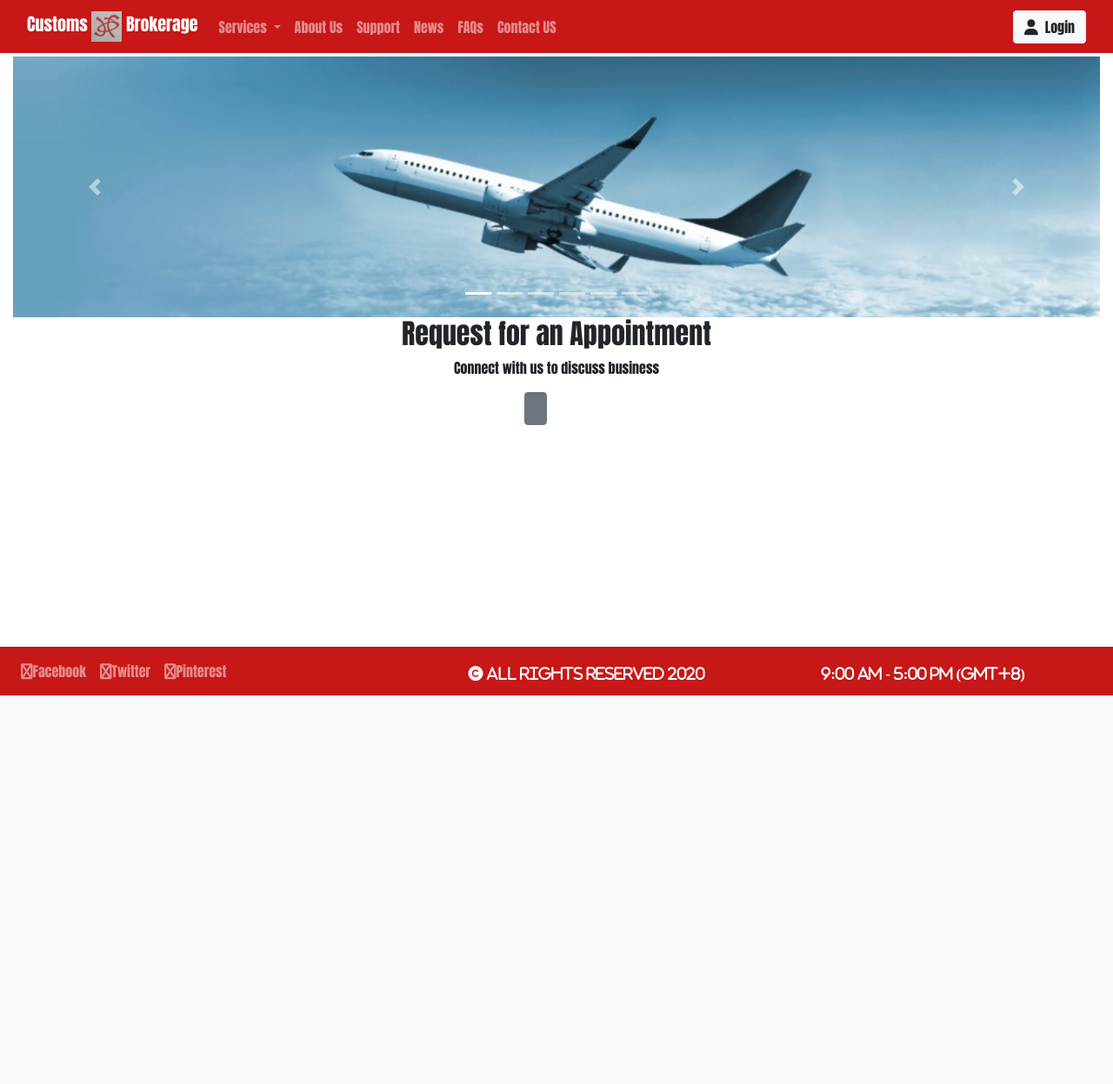
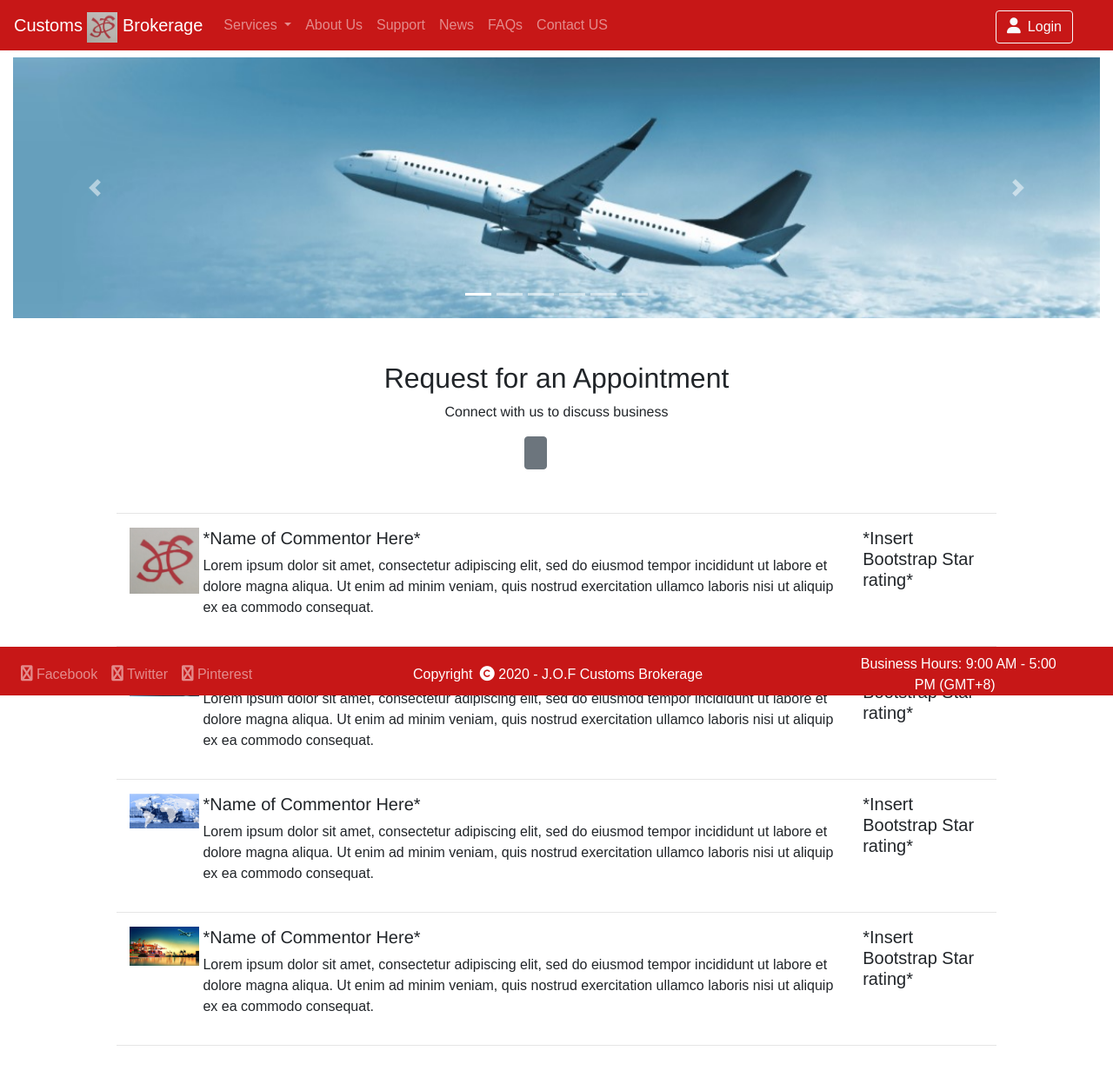
Before and after one commit to rizsim214/jof-brokerage, a CodeIgniter app: page /jof-brokerage/ in a window 1280 px wide. Shown: the whole page at 87% size. Before the commit the page ends 800 px from the top, so only its background shows below. Run offline with CodeIgniter, Linux system fonts and the light colour scheme; some libraries are stand-ins or nearby versions.

Commit message:
Added Login_Page 16/07/2020

```diff
--- a/application/config/routes.php
+++ b/application/config/routes.php
@@ -50,5 +50,7 @@ defined('BASEPATH') OR exit('No direct script access allowed');
 |		my-controller/my-method	-> my_controller/my_method
 */
 $route['default_controller'] = 'MainController';
+$route['login'] = 'MainController/dynamic_view/login';
+$route['signIn'] = 'MainController/login';
 $route['404_override'] = '';
 $route['translate_uri_dashes'] = FALSE;
--- a/application/controllers/MainController.php
+++ b/application/controllers/MainController.php
@@ -5,6 +5,7 @@ class MainController extends CI_Controller {
 
     public function __construct(){
         parent:: __construct();
+        $this->load->helper('form');
     }
 
 	public function index()
@@ -24,6 +25,9 @@ class MainController extends CI_Controller {
         }
     }
 
+    public function login(){
+        echo "You have succesfully logged in!!";
+    }
 
 
 }
--- a/application/views/includes/footer.php
+++ b/application/views/includes/footer.php
@@ -1,34 +1,37 @@
 
-    <footer>
-        <nav class="navbar navbar-dark navbar-expand-lg fixed-bottom">
-            <div class="container-fluid row">
-                <ul class="navbar-nav col-md">
+    <footer class="fixed-bottom">
+
+
+
+        <nav class="navbar navbar-dark navbar-expand-lg ">
+            <div class="container-fluid row mb-n2">
+                <ul class="navbar-nav col-md-3 ">
                     <li class="nav-item ">
-                        <a href="#" class="nav-link"><i class="fas fa-facebook-square " style="font-size:18px;" ></i>Facebook</a>
+                        <a href="#" class="nav-link"><i class="fas fa-facebook-square " style="font-size:18px;" ></i> Facebook</a>
                     </li>
                      <li class="nav-item">
-                        <a href="#" class="nav-link"><i class="fas fa-twitter " style="font-size:18px;" ></i>Twitter</a>
+                        <a href="#" class="nav-link"><i class="fas fa-twitter " style="font-size:18px;" ></i> Twitter</a>
                     </li>
                      <li class="nav-item">
-                        <a href="#" class="nav-link"><i class="fas fa-pinterest " style="font-size:18px;" ></i>Pinterest</a>
+                        <a href="#" class="nav-link"><i class="fas fa-pinterest " style="font-size:18px;" ></i> Pinterest</a>
                     </li>
                 </ul>
 
-                <div class="col-md-4 pt-1 mx-auto">
-                    <i class="fas fa-copyright" style="font-size:17px; color:white;"> All Rights Reserved 2020</i>
+                <div class="col-md mb-n3 pl-5">
+                   <p class="text-center"style="color:white;">Copyright <i class="fas fa-copyright ml-1" style="font-size:17px;"></i> 2020 - J.O.F Customs Brokerage </p>
                 </div>
-                <div class="col-md-3 pt-1">
-                    <i class="fas fa-clock-o pr-1" style="font-size:17px; color:white;"> 9:00 AM - 5:00 PM (GMT+8)</i>
+                <div class="col-md-3 mb-n3 pl-5">
+                    <p class="text-center" style="color:white;"><i class="fas fa-clock-o mr-2" style="font-size:17px;"></i>Business Hours: 9:00 AM - 5:00 PM (GMT+8)</p>
                 </div>
             </div>
         </nav>
-    </footer>
+
 
     <script type="text/javascript" src="<?php echo base_url();?>assets/js/jquery-3.5.1.slim.min.js"></script>
     <script type="text/javascript" src="<?php echo base_url();?>assets/js/popper.min.js" ></script>
     <script type="text/javascript" src="<?php echo base_url();?>assets/js/bootstrap.min.js" ></script>
     <script type="text/javascript" src="<?php echo base_url();?>assets/js/font_awesome.js"></script>
     <script type="text/javascript" src="<?php echo base_url();?>assets/js/jof_javascript.js"></script>
-
+</footer>
     </body>
 </html>
--- a/application/views/includes/header.php
+++ b/application/views/includes/header.php
@@ -15,9 +15,9 @@ defined('BASEPATH') OR exit('No direct script access allowed');
   </head>
 
 <body>
-<nav class="navbar navbar-dark navbar-expand-lg ">
-<div class="container-fluid">
-  <a class="navbar-brand mb-0 h1" href="<?php echo base_url();?>">
+<nav class="navbar navbar-dark navbar-expand-lg sticky-top ">
+<div class="container-fluid row">
+  <a class="navbar-brand mb-n1" href="<?php echo base_url();?>">
       Customs
         <img src="<?php echo base_url();?>assets/img/logo.png" class="d-inline-block align-top" width="35" height="35" alt="logo" loading="jof_logo">
       Brokerage
@@ -27,7 +27,7 @@ defined('BASEPATH') OR exit('No direct script access allowed');
       <span class="navbar-toggler-icon"></span>
     </button>
  <div class="collapse navbar-collapse" id="navbarSupportedContent">
-    <ul class="navbar-nav mr-auto">
+    <ul class="navbar-nav mr-auto py-n1">
      <li class="nav-item dropdown">
         <a class="nav-link dropdown-toggle" href="#" id="navbarDropdown" role="button" data-toggle="dropdown" aria-haspopup="true" aria-expanded="false">
           Services
@@ -36,8 +36,9 @@ defined('BASEPATH') OR exit('No direct script access allowed');
 
           <a class="dropdown-item" href="#"><i class="fas fa-question-circle pr-2" style="font-size:18px;"></i> Request a Qoute</a>
           <a class="dropdown-item" href="#"><i class="fas fa-book pr-2" style="font-size:18px;"></i> Consultations</a>
-          <a class="dropdown-item" href="#"><i class="fas fa-plane pr-2" style="font-size:18px;"></i>Air-fair Shipping</a>
-          <a class="dropdown-item" href="#"><i class="fas fa-ship pr-2" style="font-size:18px;"></i>Sea-fair Shipping</a>
+          <a class="dropdown-item" href="#"><i class="fas fa-building pr-2" style="font-size:18px;"></i> Warehousing</a>
+          <a class="dropdown-item" href="#"><i class="fas fa-plane pr-2" style="font-size:18px;"></i> Air-fair Shipping</a>
+          <a class="dropdown-item" href="#"><i class="fas fa-ship pr-2" style="font-size:18px;"></i> Sea-fair Shipping</a>
         </div>
       </li>
       <li class="nav-item <?php if($this->uri->uri_string() == 'about'){ echo 'active'; }?>">
@@ -58,6 +59,6 @@ defined('BASEPATH') OR exit('No direct script access allowed');
     </ul>
 </div>
 
-<a href="#" class="btn btn-md btn-light"><i class="fas fa-user pr-2" style="font-size:18px;"></i>Login</a>
+<a href="<?php echo base_url('login');?>" class="btn btn-md btn-outline-light mt-1"><i class="fas fa-user pr-2" style="font-size:18px;"></i>Login</a>
 </div>
 </nav>
--- a/application/views/pages/home.php
+++ b/application/views/pages/home.php
@@ -1,6 +1,6 @@
 
 
-<div class="container-fluid my-1" >
+<div class="container-fluid my-2" id="body-container" >
 
 		<div id="MagicCarousel" class="carousel carousel-fade " data-ride="carousel">
 		<ol class="carousel-indicators">
@@ -12,26 +12,26 @@
 			<li data-target="#MagicCarousel" data-slide-to="5"></li>
 		</ol>
 			<div class="carousel-inner" role="listbox" style="max-height: 300px !important;">
-				<div class="carousel-item active" data-intereval="4000">
+				<div class="carousel-item active" data-intereval="3000">
 					<img class="d-block w-100  " src="<?php echo base_url();?>assets/img/shipping1.jpg" alt="First Slide">
 				</div>
-				<div class="carousel-item" data-intereval="4000">
+				<div class="carousel-item" data-intereval="3000">
 					<img class="d-block w-100" src="<?php echo base_url();?>assets/img/shipping2.png" alt="Second Slide">
 
 				</div>
-				<div class="carousel-item" data-intereval="2000">
+				<div class="carousel-item" data-intereval="3000">
 					<img class="d-block w-100" src="<?php echo base_url();?>assets/img/shipping3.jpg" alt="Third Slide">
 
 				</div>
-				<div class="carousel-item" data-intereval="4000">
+				<div class="carousel-item" data-intereval="3000">
 					<img class="d-block w-100" src="<?php echo base_url();?>assets/img/shipping4.jpg" alt="Fourth Slide">
 
 				</div>
-				<div class="carousel-item" data-intereval="2000">
+				<div class="carousel-item" data-intereval="3000">
 					<img class="d-block w-100"  src="<?php echo base_url();?>assets/img/shipping5.jpg" alt="Fifth Slide">
 
 				</div>
-				<div class="carousel-item" data-intereval="4000">
+				<div class="carousel-item" data-intereval="3000">
 					<img class="d-block w-100" src="<?php echo base_url();?>assets/img/shipping7.jpg" alt="Sixth Slide">
 
 				</div>
@@ -47,12 +47,76 @@
 		</div>
 
 		<div class=" text-center" id="text_qoute">
-		<h2>Request for an Appointment</h2>
-		<p>Connect with us to discuss business</p>
+			<h2 id="home-tag">Request for an Appointment</h2>
+			<p id="home-tag">Connect with us to discuss business</p>
 		</div>
-	<div class="col-sm-1 mx-auto">
-		<a href="#" class="bnt btn btn-secondary " role="buton"><i class="fas fa-handshake-o" style="font-size:30px;"></i></a>
+	<div class="col-sm-1 mx-auto ">
+		<a href="#" class="bnt btn btn-secondary" role="buton"><i class="fas fa-handshake-o" style="font-size:30px;"></i></a>
 	</div>
 
+	<div class="container col-md-10 mx-auto" id="media-container" >
+	<hr>
+		<div class="media">
+    		<div class="media-left col-sm-1 ">
+     		 <img src="<?php echo base_url();?>assets/img/logo.png" class="media-object" style="width:80px">
+   			</div>
+			<div class="media-body col-md-9">
+				<h5 class="media heading" id="home-tag">*Name of Commentor Here*</h5>
+					<p>Lorem ipsum dolor sit amet, consectetur adipiscing elit, sed do eiusmod tempor incididunt ut labore et dolore magna aliqua. Ut enim ad minim veniam,
+							quis nostrud exercitation ullamco laboris nisi ut aliquip ex ea commodo consequat.
+					</p>
+			</div>
+			<div class="media-right col-sm-2 ">
+     		 <h5>*Insert Bootstrap Star rating*</h5>
+   			</div>
+	 	</div>
+	<hr>
+			<div class="media">
+    		<div class="media-left col-sm-1 ">
+     		 <img src="<?php echo base_url();?>assets/img/shipping1.jpg" class="media-object" style="width:80px">
+   			</div>
+			<div class="media-body col-md-9">
+				<h5 class="media heading" id="home-tag">*Name of Commentor Here*</h5>
+					<p>Lorem ipsum dolor sit amet, consectetur adipiscing elit, sed do eiusmod tempor incididunt ut labore et dolore magna aliqua. Ut enim ad minim veniam,
+							quis nostrud exercitation ullamco laboris nisi ut aliquip ex ea commodo consequat.
+					</p>
+			</div>
+			<div class="media-right col-sm-2 ">
+     		 <h5>*Insert Bootstrap Star rating*</h5>
+   			</div>
+	 	</div>
+	<hr>
+			<div class="media">
+    		<div class="media-left col-sm-1 ">
+     		 <img src="<?php echo base_url();?>assets/img/shipping2.png" class="media-object" style="width:80px">
+   			</div>
+			<div class="media-body col-md-9">
+				<h5 class="media heading" id="home-tag">*Name of Commentor Here*</h5>
+					<p>Lorem ipsum dolor sit amet, consectetur adipiscing elit, sed do eiusmod tempor incididunt ut labore et dolore magna aliqua. Ut enim ad minim veniam,
+							quis nostrud exercitation ullamco laboris nisi ut aliquip ex ea commodo consequat.
+					</p>
+			</div>
+			<div class="media-right col-sm-2 ">
+     		 <h5>*Insert Bootstrap Star rating*</h5>
+   			</div>
+	 	</div>
+	<hr>
+			<div class="media">
+    		<div class="media-left col-sm-1 ">
+     		 <img src="<?php echo base_url();?>assets/img/shipping3.jpg" class="media-object" style="width:80px">
+   			</div>
+			<div class="media-body col-md-9">
+				<h5 class="media heading" id="home-tag">*Name of Commentor Here*</h5>
+					<p>Lorem ipsum dolor sit amet, consectetur adipiscing elit, sed do eiusmod tempor incididunt ut labore et dolore magna aliqua. Ut enim ad minim veniam,
+							quis nostrud exercitation ullamco laboris nisi ut aliquip ex ea commodo consequat.
+					</p>
+			</div>
+			<div class="media-right col-sm-2 ">
+     		 <h5>*Insert Bootstrap Star rating*</h5>
+   			</div>
+	 	</div>
+	<hr>
+
+	</div>
 
 </div>
--- a/assets/css/jof_styles.css
+++ b/assets/css/jof_styles.css
@@ -1,7 +1,10 @@
 body{
-	font-family: Impact, Charcoal, sans-serif;
+	font-family: Arial, Helvetica, sans-serif;
 }
 
+#home-tag{
+    font-family: 'Franklin Gothic Medium', 'Arial Narrow', Arial, sans-serif;
+}
 .navbar {
     background-color: #c71717;
 
@@ -18,3 +21,16 @@ body{
 #carousel_box {
     max-height: 300px !important;
 }
+#body-container{
+
+    padding-bottom: 20px;
+}
+#media-container , #text_qoute{
+
+    margin-top: 50px;
+}
+#login-box{
+    border: 1px solid black;
+    border-radius: 8px;
+    font-family: 'Franklin Gothic Medium', 'Arial Narrow', Arial, sans-serif;
+}
```
Also changed, not shown: application/views/pages/login.php (added, +25 -0 lines).
